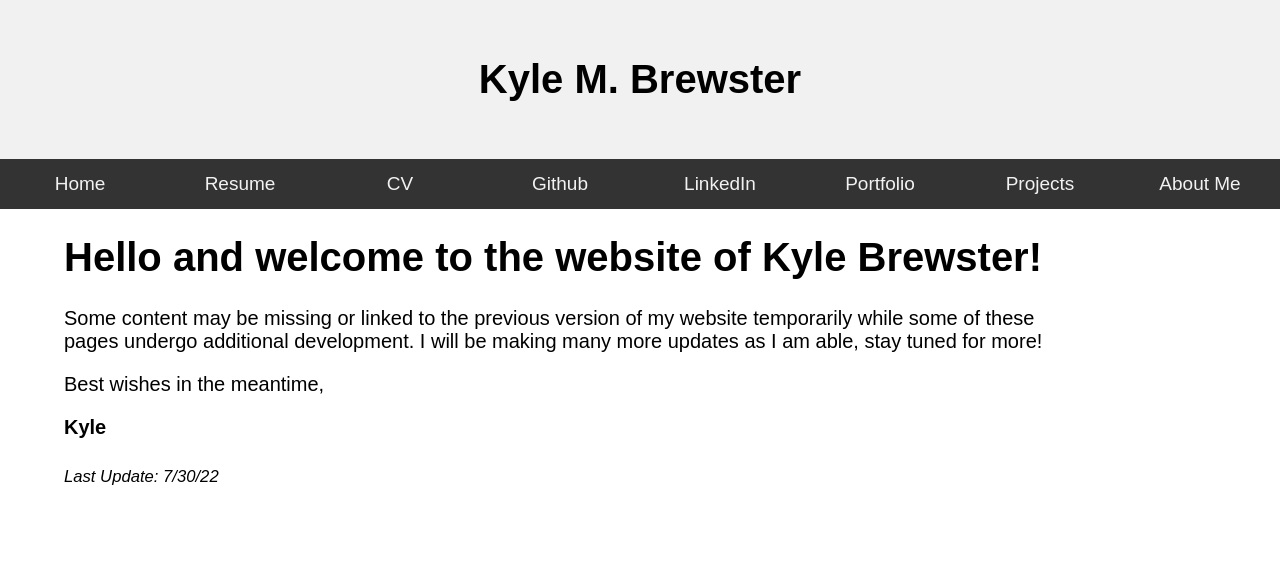
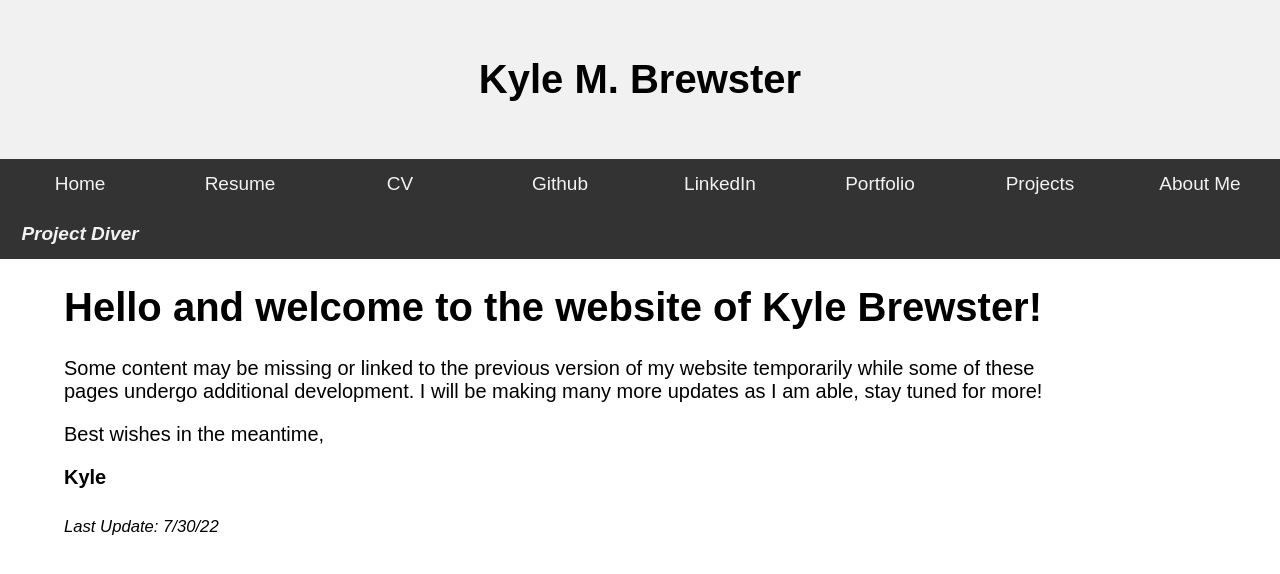
Before and after one commit to k-brew/personal-site, a Jekyll site: the page built from index.md, in a window 1280 px wide. Shown: the top 574 px of the page. Built offline with Jekyll 4.4.1, drawn with Linux system fonts in a browser that asks for light colours.

Commit message:
adding tab link

```diff
--- a/_layouts/default.html
+++ b/_layouts/default.html
@@ -117,6 +117,8 @@
   <a href="https://k-brew.github.io/personal-site/portfolio/port.html">Portfolio</a>
   <a href="https://k-brew.github.io/personal-site/files/tiles.html">Projects</a>
   <a href="https://k-brew.github.io/personal-site/files/about-me.html">About Me</a>
+  <a href="https://k-brew.github.io/personal-site/files/diver-files/index.html"  rel="noopener noreferrer" target="_blank"><b><em>Project Diver</em></b></a>
+
 </div>
 <main id="content" class="main-content" role="main">
       {{ content }}
```
